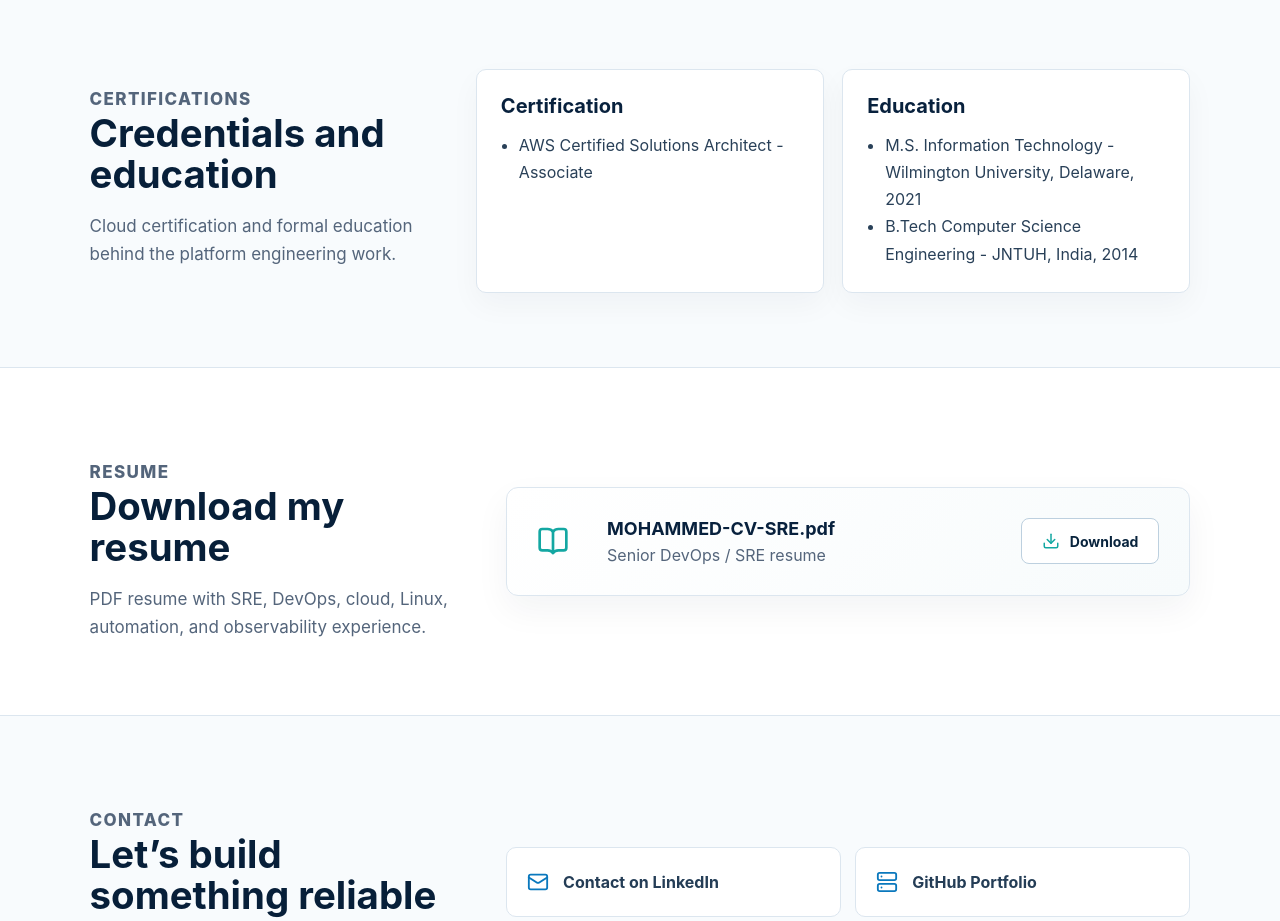
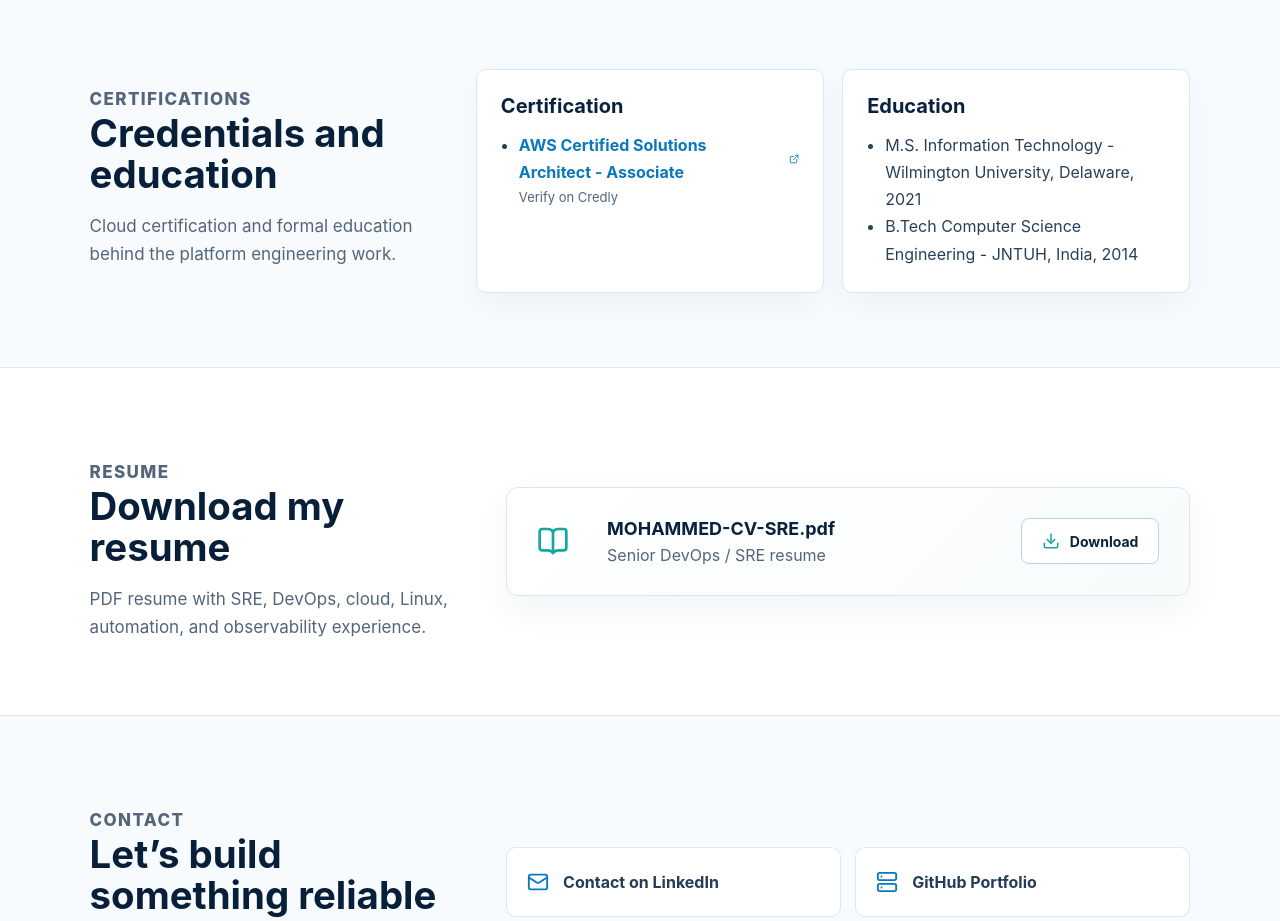
Before and after one commit to mohammed-DevRE/mohammed-khan-portfolio, a React (Vite) app: page / in a window 1280 px wide. Shown: the part 5980-6901 px from the top of the page. Built offline with nearby package versions, Linux system fonts and the light colour scheme.

Commit message:
Add AWS certification verification link

```diff
--- a/src/main.jsx
+++ b/src/main.jsx
@@ -188,13 +188,19 @@ const aiReliability = [
 const credentials = [
   {
     group: "Certification",
-    items: ["AWS Certified Solutions Architect - Associate"]
+    items: [
+      {
+        label: "AWS Certified Solutions Architect - Associate",
+        href: "https://www.credly.com/badges/8c46e207-9737-481f-ab89-d2f7a4a3a9bb/public_url",
+        note: "Verify on Credly"
+      }
+    ]
   },
   {
     group: "Education",
     items: [
-      "M.S. Information Technology - Wilmington University, Delaware, 2021",
-      "B.Tech Computer Science Engineering - JNTUH, India, 2014"
+      { label: "M.S. Information Technology - Wilmington University, Delaware, 2021" },
+      { label: "B.Tech Computer Science Engineering - JNTUH, India, 2014" }
     ]
   }
 ];
@@ -404,7 +410,17 @@ function App() {
             <article className="credential-card" key={credential.group}>
               <h3>{credential.group}</h3>
               <ul>
-                {credential.items.map((item) => <li key={item}>{item}</li>)}
+                {credential.items.map((item) => (
+                  <li key={item.label}>
+                    {item.href ? (
+                      <a href={item.href} target="_blank" rel="noreferrer">
+                        {item.label}
+                        <ExternalLink size={14} />
+                      </a>
+                    ) : item.label}
+                    {item.note ? <span>{item.note}</span> : null}
+                  </li>
+                ))}
               </ul>
             </article>
           ))}
--- a/src/styles.css
+++ b/src/styles.css
@@ -652,6 +652,20 @@ h2 {
   line-height: 1.7;
 }
 
+.credential-card li a {
+  display: inline-flex;
+  gap: 8px;
+  align-items: center;
+  color: var(--blue);
+  font-weight: 750;
+}
+
+.credential-card li span {
+  display: block;
+  color: var(--muted);
+  font-size: 13px;
+}
+
 .resume-band {
   display: grid;
   grid-template-columns: 0.35fr 0.65fr;
```
